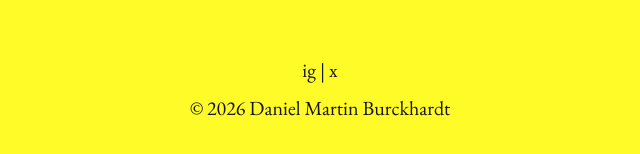
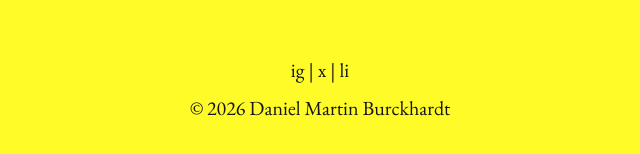
Before and after one commit to danburck/danburck.com, a plain HTML site: page index.html in a window 1280 px wide. Shown: the part 616-770 px from the top of the page, 320-960 px from the left. Drawn offline with nearby package versions, Linux system fonts and the light colour scheme.

Commit message:
Add LinkedIn link to social section

```diff
--- a/index.html
+++ b/index.html
@@ -126,7 +126,7 @@
         </div>
 
         <p class="social">
-            <a href="https://www.instagram.com/danburck">ig</a> | <a href="https://x.com/danburck">x</a>
+            <a href="https://www.instagram.com/danburck">ig</a> | <a href="https://x.com/danburck">x</a> | <a href="https://www.linkedin.com/in/danielmburckhardt/">li</a>
         </p>
         <p class="copyright">&copy; 2026 Daniel Martin Burckhardt</p>
     </div>
```
